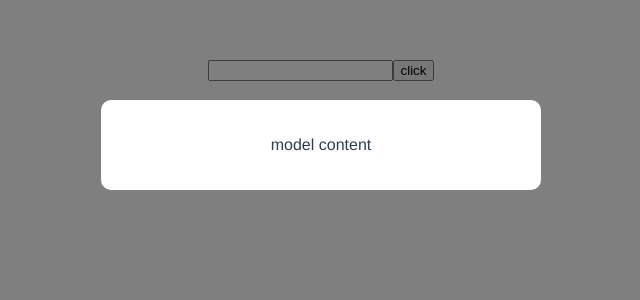
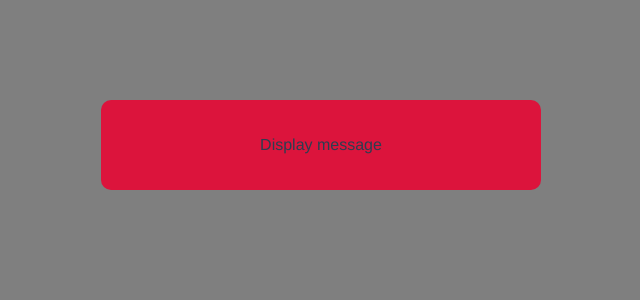
Before and after one commit to alaref-codes/Vue-netNinja, a Vue app: page / in a window 1280 px wide. Shown: the top 300 px of the page, without its empty margins (319-959 px from the left). Built offline with nearby package versions, Linux system fonts and the light colour scheme.

Commit message:
playing with props

```diff
--- a/src/App.vue
+++ b/src/App.vue
@@ -1,24 +1,18 @@
 <template>
-  <Modal />
-  <input type="text" ref="nice">
-  <button @click="handleClick">click</button>
-  <h5 id="meg" ></h5>
+  <Modal header="Display message" theme="d"  />
+
 </template>
 
 <script>
-import Modal from './components/Modal.vue'
+import Modal from './components/Modal'
 
 export default {
   name: 'App',
   components: {
     Modal
   },
-  methods: {
-    handleClick() {
-      this.$refs.nice.focus();
-    }
-  }
 }
+
 </script>
 
 <style>
--- a/src/components/Modal.vue
+++ b/src/components/Modal.vue
@@ -1,11 +1,17 @@
 <template>
     <div class="backdrop" >
-        <div class="modal" >
-            <p>model content</p>
+        <div class="modal" :class="{ sale: theme === 'd' }" >
+            <p>{{header}} </p>
         </div>
     </div>
 </template>
 
+
+<script>
+export default {
+    props: ['header' , 'theme']
+}
+</script>
 
 <style scoped>
     .modal {
@@ -24,4 +30,9 @@
         height: 100%;
         background: rgba(0, 0, 0, 0.5) ;
     }
+
+    .modal.sale {
+        background-color: crimson;
+
+    }
 </style>
```
